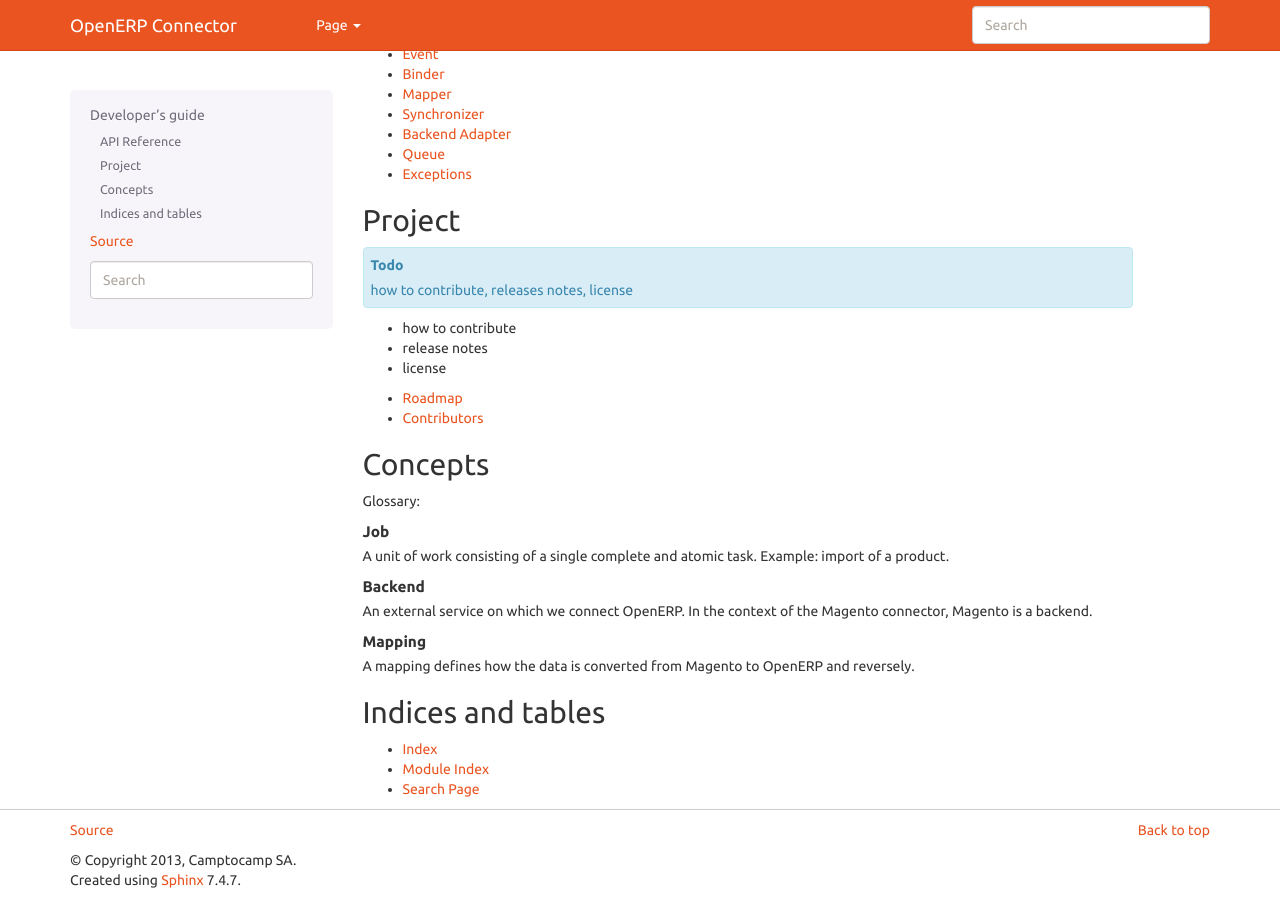
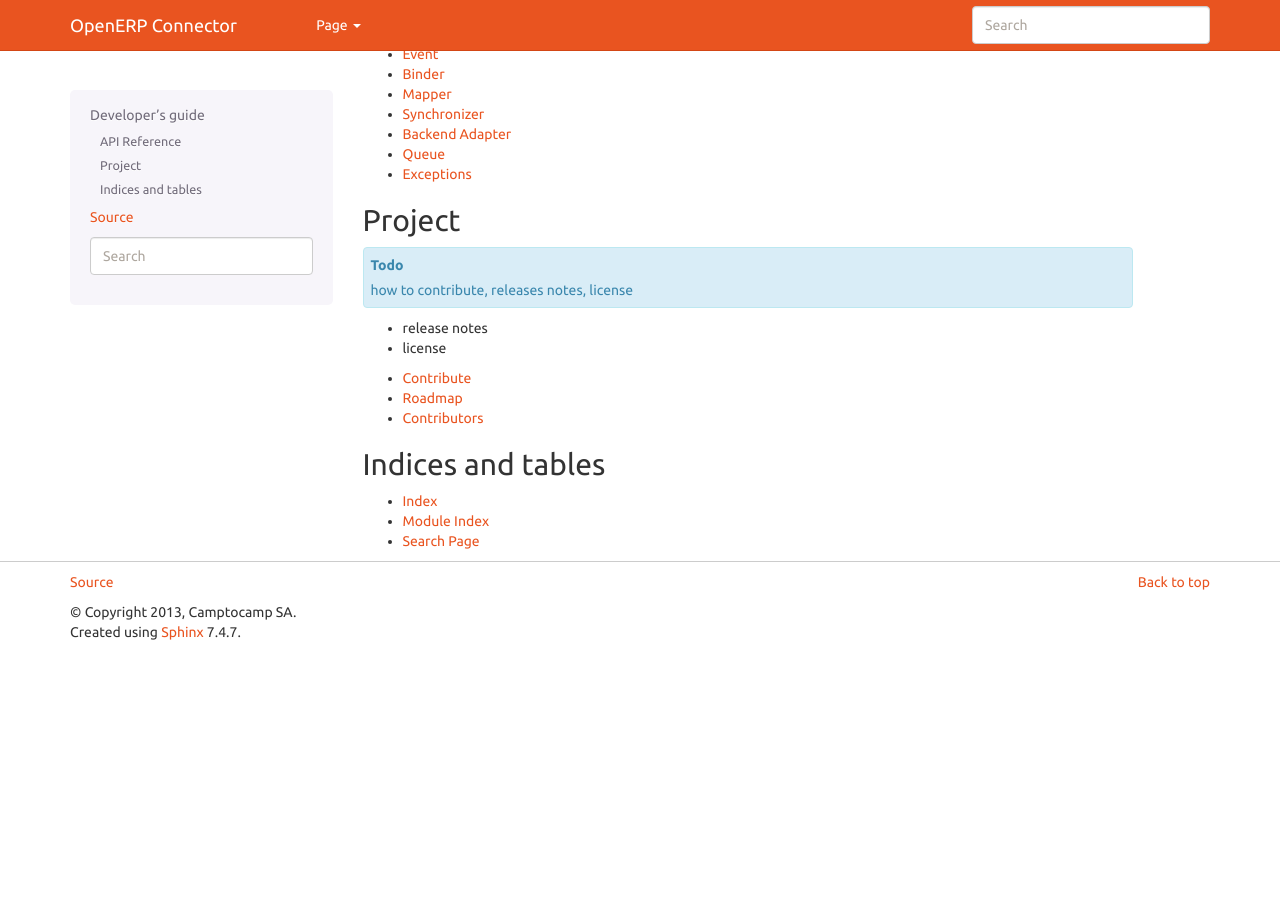
Before and after one commit to OCA/queue, a Sphinx documentation site: the page built from queue_job/doc/docs.rst, in a window 1280 px wide and 900 px high, scrolled down 589 px. Built offline with Sphinx 7.4.7, drawn with Linux system fonts in a browser that asks for light colours; after the commit the page ends 1241 px from its top, so only the background shows below that.

Commit message:
[ADD] contribute page

```diff
--- a/queue_job/doc/docs.rst
+++ b/queue_job/doc/docs.rst
@@ -30,8 +30,6 @@
 
 .. todo:: how to contribute, releases notes, license
 
-* how to contribute
-
 * release notes
 
 * license
@@ -39,30 +37,9 @@
 .. toctree::
    :maxdepth: 1
 
+   project/contribute
    project/roadmap
    project/contributors
-
-Concepts
-========
-
-Glossary:
-
-.. glossary::
-
-    Job
-
-        A unit of work consisting of a single complete and atomic task.
-        Example: import of a product.
-
-    Backend
-
-        An external service on which we connect OpenERP. In the context
-        of the Magento connector, Magento is a backend.
-
-    Mapping
-
-        A mapping defines how the data is converted from Magento to
-        OpenERP and reversely.
 
 Indices and tables
 ==================
--- a/queue_job/doc/project/roadmap.rst
+++ b/queue_job/doc/project/roadmap.rst
@@ -4,9 +4,7 @@
 Roadmap
 #######
 
-This document lists the feature that we want to develop for the
-connector. They are not sorted by priority. Any contribution on theses
-points will be welcome.
+Here is a list of things we may agree to merge.
 
 * Queue: use PostgreSQL `notify` for direct enqueue of jobs
 
```
Also changed, not shown: queue_job/doc/project/contribute.rst (added, +19 -0 lines), queue_job/doc/project/contributors.rst (line endings or trailing spaces).
